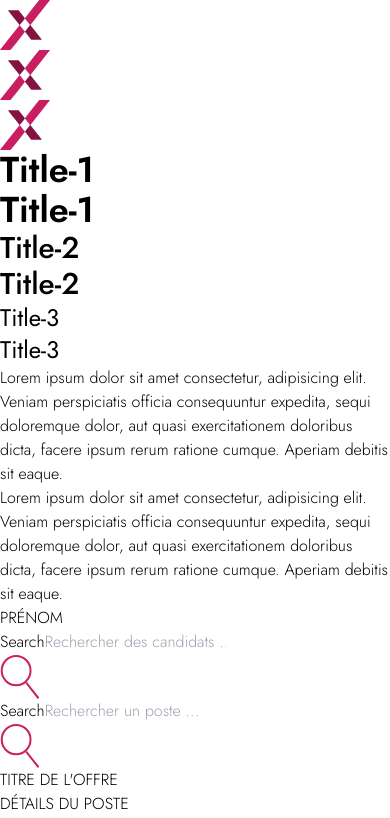
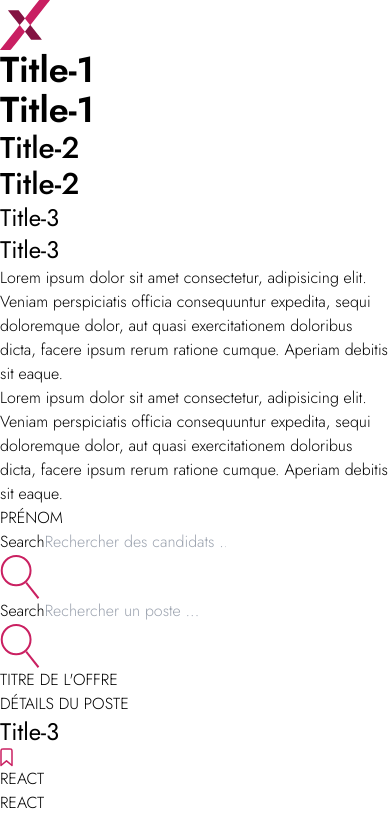
Before and after one commit to WildCodeSchool-2024-02/JS-bdx-0224-P3-Externatic, a React (Vite) app in the folder client/: page / in a window 390 px wide. Shown: the top 818 px of the page. Built offline with nearby package versions, Linux system fonts and the light colour scheme.

Commit message:
make responsive logo Externatic

```diff
--- a/client/src/components/atomic/Atomic.jsx
+++ b/client/src/components/atomic/Atomic.jsx
@@ -6,19 +6,9 @@ export default function Atomic() {
   return (
     <>
       {/* LOGO EXTERNATIC */}
-      <header className="flex justify-around p-4 bg-[var(--secondary-background-color)]">
+      <header className="flex justify-center p-4 bg-[var(--secondary-background-color)]">
         <img
-          className="h-12"
-          src="./src/assets/Externatic.svg"
-          alt="Logo externatic"
-        />
-        <img
-          className="h-20"
-          src="./src/assets/Externatic.svg"
-          alt="Logo externatic"
-        />
-        <img
-          className="h-44"
+          className="h-12 md:h-20 lg:h-44 "
           src="./src/assets/Externatic.svg"
           alt="Logo externatic"
         />
```
